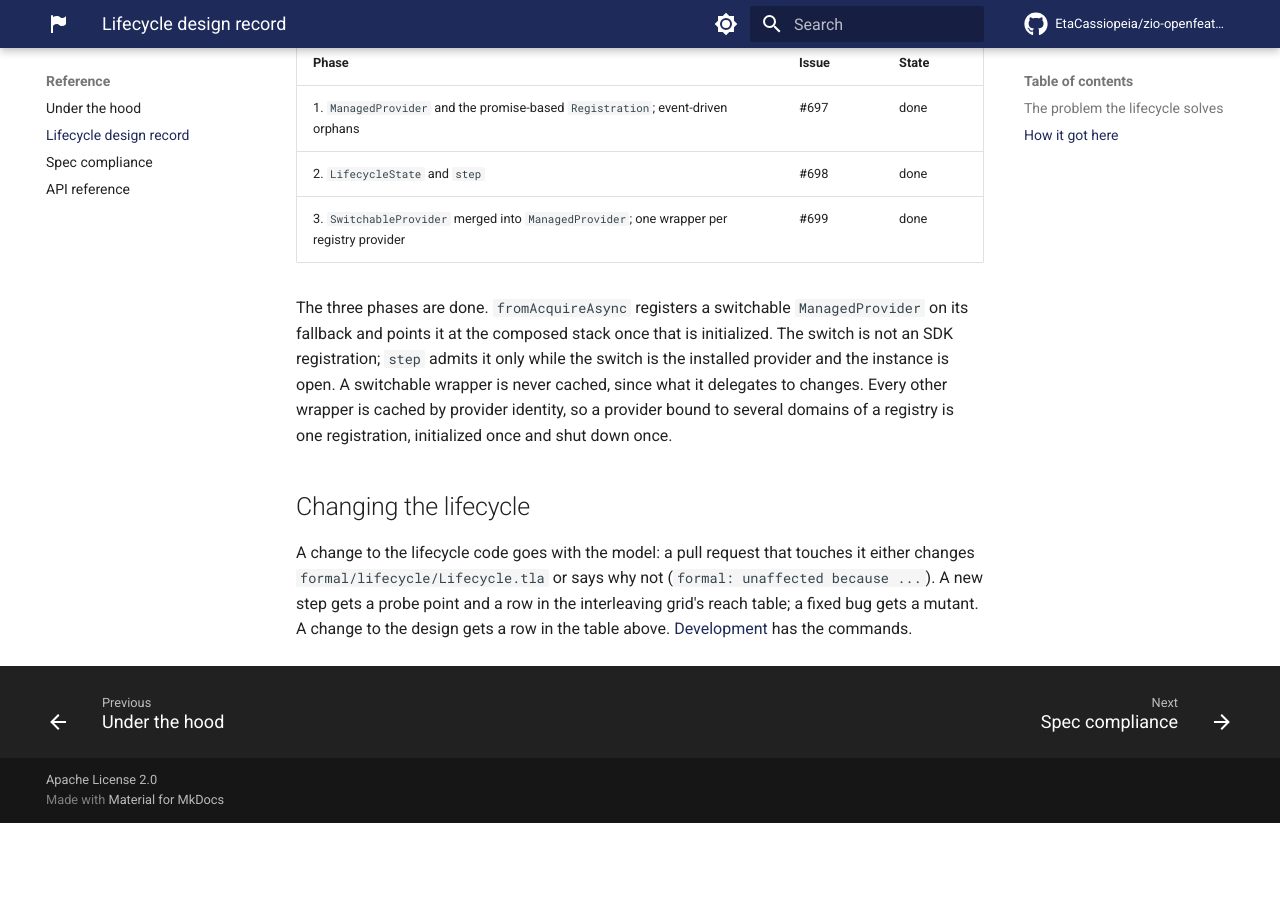
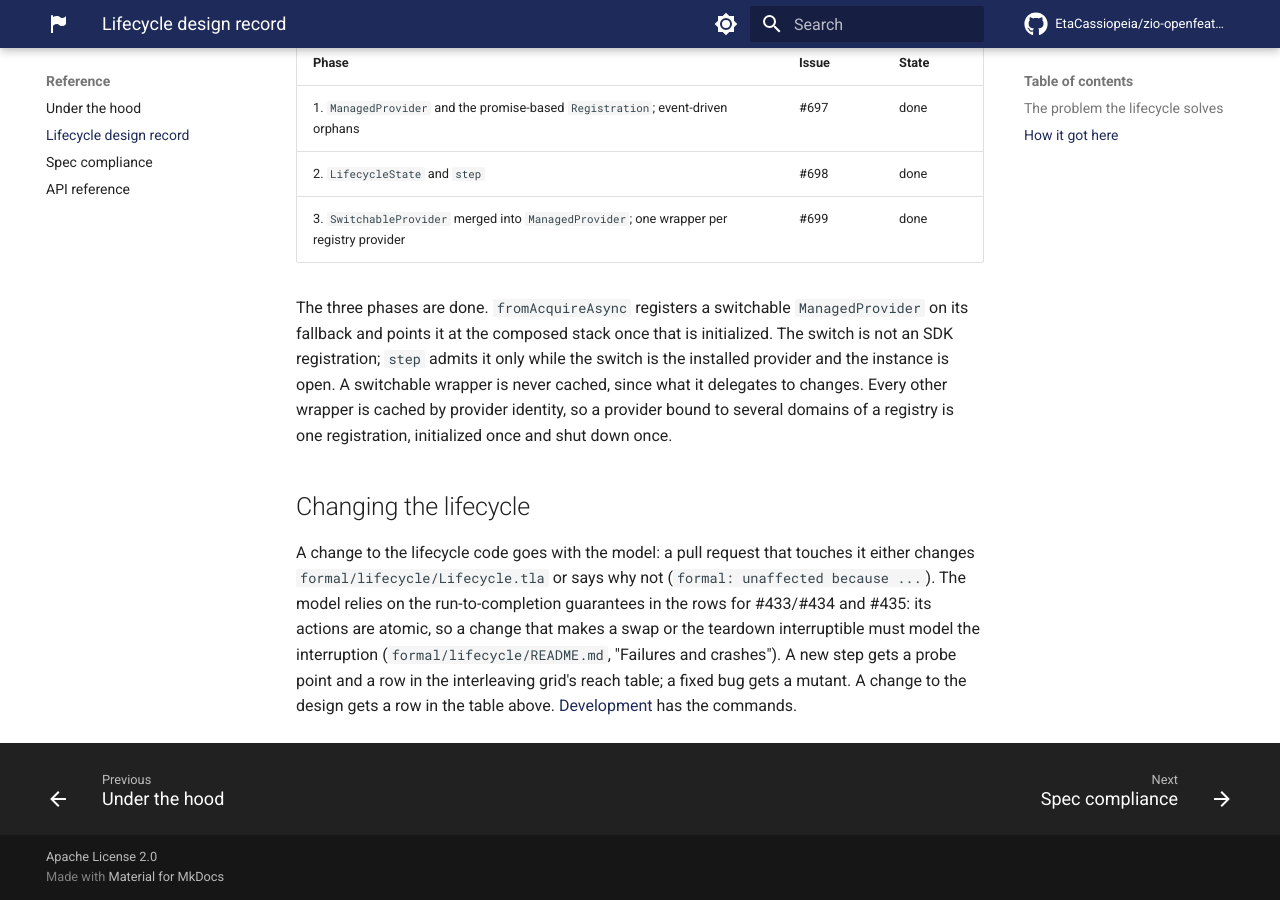
Before and after one commit to EtaCassiopeia/zio-openfeature, an MkDocs documentation site: the page built from docs/design/lifecycle.md, in a window 1280 px wide and 900 px high, scrolled down 4658 px. Built offline with MkDocs 1.6.1 and Material for MkDocs 9.7.7, drawn with Linux system fonts in a browser that asks for light colours; comment, search, counter and statistics services are not loaded; before the commit the page ends 5481 px from its top, so only the background shows below that.

Commit message:
Document how the lifecycle model treats failures and crashes (#745)

```diff
--- a/docs/design/lifecycle.md
+++ b/docs/design/lifecycle.md
@@ -125,6 +125,8 @@ registry is one registration, initialized once and shut down once.
 ## Changing the lifecycle
 
 A change to the lifecycle code goes with the model: a pull request that touches it either changes
-`formal/lifecycle/Lifecycle.tla` or says why not (`formal: unaffected because ...`). A new step gets a probe point
+`formal/lifecycle/Lifecycle.tla` or says why not (`formal: unaffected because ...`). The model relies on the
+run-to-completion guarantees in the rows for #433/#434 and #435: its actions are atomic, so a change that makes a swap
+or the teardown interruptible must model the interruption (`formal/lifecycle/README.md`, "Failures and crashes"). A new step gets a probe point
 and a row in the interleaving grid's reach table; a fixed bug gets a mutant. A change to the design gets a row in the
 table above. [Development](../development.md) has the commands.
```
Also changed, not shown: CHANGELOG.md (+3 -0 lines), formal/lifecycle/README.md (+35 -0 lines).
